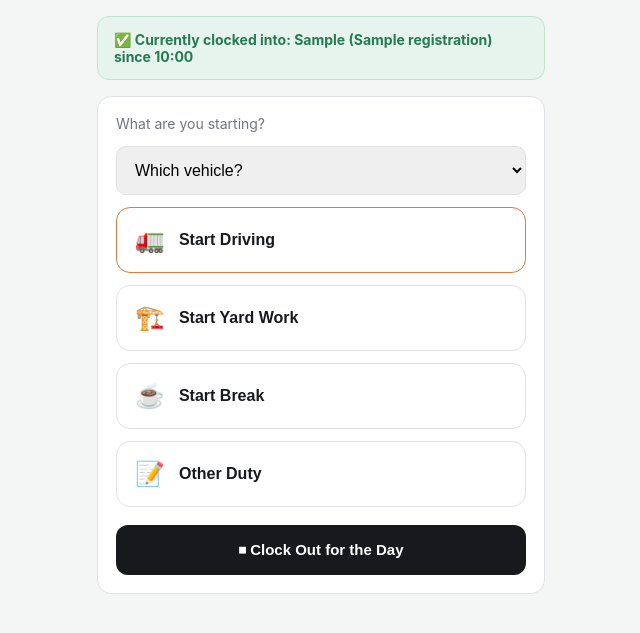
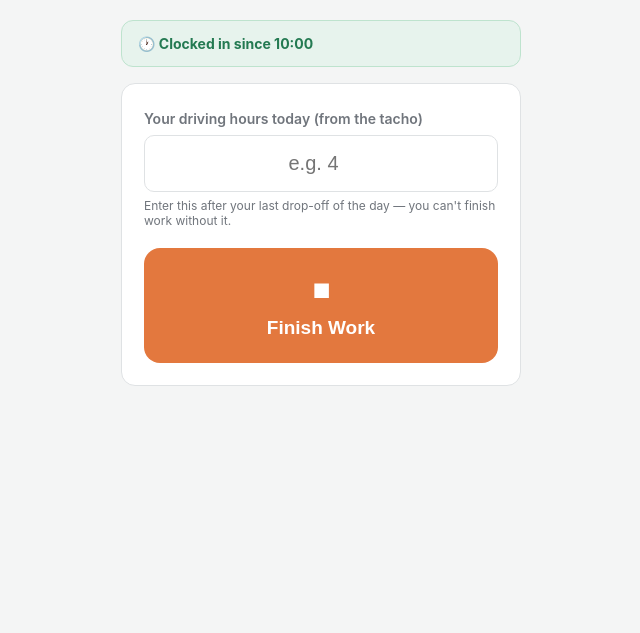
Before and after one commit to EIOPONE/tiger-one-web, a FastAPI app: template app/templates/driver_clock.html in a window 1280 px wide. Shown: the part 121-754 px from the top of the page, without its empty margins (319-959 px from the left). Run offline with FastAPI, Linux system fonts and the light colour scheme; the template is opened without the code that fills it: most values are stand-ins (such as "Sample title", 1, 10 or a date in 2020); some libraries are stand-ins or nearby versions.

Commit message:
Clocking In Update 0609

```diff
--- a/app/database.py
+++ b/app/database.py
@@ -49,6 +49,12 @@ _LIGHT_MIGRATIONS = [
     "ALTER TABLE vehicles ADD COLUMN IF NOT EXISTS last_longitude NUMERIC(9,6)",
     "ALTER TABLE vehicles ADD COLUMN IF NOT EXISTS last_position_at TIMESTAMP",
     "ALTER TABLE vehicles ADD COLUMN IF NOT EXISTS qr_token VARCHAR",
+    # Widens the allowed activity_type values to add 'On Shift' — the new,
+    # simpler QR clock-in only ever creates this one type now. Drop-then-add
+    # runs safely on every startup, not just once.
+    "ALTER TABLE time_entries DROP CONSTRAINT IF EXISTS ck_time_entry_activity_type",
+    "ALTER TABLE time_entries ADD CONSTRAINT ck_time_entry_activity_type "
+    "CHECK (activity_type IN ('On Shift','Driving','Yard Work','Break','Other'))",
 ]
 
 
--- a/app/main.py
+++ b/app/main.py
@@ -45,7 +45,6 @@ def on_startup():
     init_db()
     with get_session() as db:
         crud.ensure_admin_user(db)
-        crud.backfill_vehicle_qr_tokens(db)
     if TRACCAR_URL and TRACCAR_USERNAME and TRACCAR_PASSWORD:
         asyncio.create_task(_traccar_poll_loop())
 
@@ -703,28 +702,9 @@ def vehicles_page(request: Request, db: Session = Depends(db_dependency)):
     user = require_office_user(request, db)
     if isinstance(user, RedirectResponse):
         return user
-    vehicles = crud.list_vehicles(db)
-    current_drivers = {v.vehicle_id: crud.get_active_driver_for_vehicle(db, v.vehicle_id) for v in vehicles}
     return templates.TemplateResponse(request, "vehicles.html", {
-        "user": user, "active": "vehicles", "vehicles": vehicles, "current_drivers": current_drivers,
+        "user": user, "active": "vehicles", "vehicles": crud.list_vehicles(db),
     })
-
-
-@app.get("/vehicles/{vehicle_id}/qr.png")
-def vehicles_qr(request: Request, vehicle_id: int, db: Session = Depends(db_dependency)):
-    """The cab QR code — points at /driver/clock/vehicle/{token}."""
-    user = require_office_user(request, db)
-    if isinstance(user, RedirectResponse):
-        return user
-    vehicle = db.get(models.Vehicle, vehicle_id)
-    if not vehicle or not vehicle.qr_token:
-        raise HTTPException(status_code=404, detail="Vehicle not found")
-    import qrcode
-    clock_url = str(request.base_url).rstrip("/") + f"/driver/clock/vehicle/{vehicle.qr_token}"
-    img = qrcode.make(clock_url, box_size=10, border=2)
-    buf = io.BytesIO()
-    img.save(buf, format="PNG")
-    return Response(content=buf.getvalue(), media_type="image/png")
 
 
 @app.get("/vehicles/map", response_class=HTMLResponse)
@@ -1055,6 +1035,10 @@ def driver_dashboard(request: Request, db: Session = Depends(db_dependency)):
 
 
 # --- driver hours: clock in/out via QR scan --------------------------------------------
+# Deliberately simple, on the office's steer: one QR code, "scan on" to
+# start work and "scan off" to finish — no activity picker. Driving hours
+# come separately from the tachograph, self-reported by the driver at
+# clock-out (see finish_work) rather than tracked live through this scan.
 
 @app.get("/driver/clock/{token}", response_class=HTMLResponse)
 def driver_clock_page(token: str, request: Request, db: Session = Depends(db_dependency)):
@@ -1066,77 +1050,33 @@ def driver_clock_page(token: str, request: Request, db: Session = Depends(db_dep
     if not point:
         raise HTTPException(status_code=404, detail="This clock-in code isn't recognised — check with the office.")
     return templates.TemplateResponse(request, "driver_clock.html", {
-        "user": user, "clock_point": point, "vehicles": crud.list_vehicles(db),
+        "user": user, "clock_point": point,
         "active_entry": crud.get_active_time_entry(db, user.user_id),
     })
 
 
 @app.post("/driver/clock/{token}/start")
-def driver_clock_start(
-    token: str, request: Request, activity_type: str = Form(...), vehicle_id: str = Form(""),
-    db: Session = Depends(db_dependency),
-):
+def driver_clock_start(token: str, request: Request, db: Session = Depends(db_dependency)):
     user = get_user_or_none(request, db)
     if not user:
         return RedirectResponse("/driver/login", status_code=303)
     point = crud.get_clock_point_by_token(db, token)
     if not point:
         raise HTTPException(status_code=404, detail="Clock point not found")
-    crud.start_activity(
-        db, user.user_id, activity_type, clock_point_id=point.clock_point_id,
-        vehicle_id=int(vehicle_id) if vehicle_id else None, source="qr_scan",
-    )
+    crud.start_activity(db, user.user_id, "On Shift", clock_point_id=point.clock_point_id, source="qr_scan")
     return RedirectResponse("/driver", status_code=303)
 
 
-@app.post("/driver/clock/{token}/out")
-def driver_clock_out(token: str, request: Request, db: Session = Depends(db_dependency)):
+@app.post("/driver/clock/{token}/finish")
+def driver_clock_finish(token: str, request: Request, driving_hours: str = Form(...),
+                         db: Session = Depends(db_dependency)):
+    """The end-of-day scan off — driving_hours is required by the form
+    itself (see driver_clock.html), so there's no route to clocking out
+    without it."""
     user = get_user_or_none(request, db)
     if not user:
         return RedirectResponse("/driver/login", status_code=303)
-    crud.clock_out(db, user.user_id)
-    return RedirectResponse("/driver", status_code=303)
-
-
-# --- driver hours: cab QR scan (per-vehicle, handles driver handover) -------------------
-
-@app.get("/driver/clock/vehicle/{token}", response_class=HTMLResponse)
-def driver_vehicle_clock_page(token: str, request: Request, db: Session = Depends(db_dependency)):
-    user = get_user_or_none(request, db)
-    if not user:
-        return RedirectResponse(f"/driver/login?next=/driver/clock/vehicle/{token}", status_code=303)
-    vehicle = crud.get_vehicle_by_qr_token(db, token)
-    if not vehicle:
-        raise HTTPException(status_code=404, detail="This vehicle's QR code isn't recognised — check with the office.")
-    current_driver_entry = crud.get_active_driver_for_vehicle(db, vehicle.vehicle_id)
-    return templates.TemplateResponse(request, "driver_vehicle_clock.html", {
-        "user": user, "vehicle": vehicle, "current_driver_entry": current_driver_entry,
-        "is_already_driving_this": bool(current_driver_entry and current_driver_entry.driver_user_id == user.user_id),
-    })
-
-
-@app.post("/driver/clock/vehicle/{token}/start")
-def driver_vehicle_clock_start(token: str, request: Request, db: Session = Depends(db_dependency)):
-    user = get_user_or_none(request, db)
-    if not user:
-        return RedirectResponse("/driver/login", status_code=303)
-    vehicle = crud.get_vehicle_by_qr_token(db, token)
-    if not vehicle:
-        raise HTTPException(status_code=404, detail="Vehicle not found")
-    crud.start_driving_vehicle(db, user.user_id, vehicle.vehicle_id)
-    return RedirectResponse("/driver", status_code=303)
-
-
-@app.post("/driver/clock/vehicle/{token}/other")
-def driver_vehicle_clock_other(token: str, request: Request, activity_type: str = Form(...),
-                                db: Session = Depends(db_dependency)):
-    """From the cab-QR page's secondary options — Yard Work / Break / Other
-    instead of driving (e.g. scanned by mistake, or doing something else
-    near the vehicle)."""
-    user = get_user_or_none(request, db)
-    if not user:
-        return RedirectResponse("/driver/login", status_code=303)
-    crud.start_activity(db, user.user_id, activity_type)
+    crud.finish_work(db, user.user_id, Decimal(driving_hours))
     return RedirectResponse("/driver", status_code=303)
 
 
--- a/app/models.py
+++ b/app/models.py
@@ -416,7 +416,7 @@ class TimeEntry(Base):
 
     __table_args__ = (
         CheckConstraint(
-            "activity_type IN ('Driving','Yard Work','Break','Other')", name="ck_time_entry_activity_type"
+            "activity_type IN ('On Shift','Driving','Yard Work','Break','Other')", name="ck_time_entry_activity_type"
         ),
     )
 
--- a/app/templates/clock_points.html
+++ b/app/templates/clock_points.html
@@ -14,7 +14,7 @@
       <td>{{ d.driver.full_name }}</td>
       <td>
         {% if d.active_entry %}
-          <span class="pill pill-completed">{{ d.active_entry.activity_type }}{% if d.active_entry.vehicle %} — {{ d.active_entry.vehicle.registration }}{% endif %} since {{ d.since.strftime('%H:%M') }}</span>
+          <span class="pill pill-completed">On shift since {{ d.since.strftime('%H:%M') }}</span>
         {% else %}
           <span class="muted">Not clocked in</span>
         {% endif %}
--- a/app/templates/driver_clock.html
+++ b/app/templates/driver_clock.html
@@ -14,14 +14,16 @@
     .tabbar { position: sticky; top: 0; z-index: 20; display: flex; background: #fff; border-bottom: 1px solid var(--line); }
     .tabbar a, .tabbar button { flex: 1; display: flex; flex-direction: column; align-items: center; gap: 2px; padding: 10px 0; text-decoration: none; color: var(--muted); font-size: 11px; font-weight: 700; background: none; border: 0; margin: 0; }
     .tabbar .icon { font-size: 19px; }
-    main { max-width: 480px; margin: 0 auto; padding: 16px; }
-    .card { background: #fff; border: 1px solid var(--line); border-radius: 14px; padding: 18px; margin-bottom: 16px; }
+    main { max-width: 440px; margin: 0 auto; padding: 20px; }
+    .card { background: #fff; border: 1px solid var(--line); border-radius: 14px; padding: 22px; margin-bottom: 16px; text-align: center; }
     .status { display: flex; align-items: center; gap: 10px; background: #E7F3ED; border: 1px solid #BEE3CE; border-radius: 12px; padding: 14px 16px; margin-bottom: 16px; color: var(--green); font-weight: 700; font-size: 14px; }
-    .activity-btn { display: flex; align-items: center; gap: 14px; width: 100%; padding: 18px; border: 1px solid var(--line); border-radius: 14px; background: #fff; font-size: 16px; font-weight: 700; color: var(--ink); margin-bottom: 12px; }
-    .activity-btn .emoji { font-size: 24px; }
-    .activity-btn.driving { border-color: var(--orange); }
-    select { width: 100%; padding: 14px; border: 1px solid var(--line); border-radius: 10px; font-size: 16px; margin-bottom: 12px; }
-    .clockout-btn { width: 100%; padding: 16px; border: 0; border-radius: 12px; background: var(--ink); color: #fff; font-size: 15px; font-weight: 700; margin-top: 6px; }
+    .big-btn { width: 100%; padding: 24px; border: 0; border-radius: 16px; font-size: 19px; font-weight: 800; }
+    .start-btn { background: var(--green); color: #fff; }
+    .finish-btn { background: var(--orange); color: #fff; margin-top: 4px; }
+    .big-btn .emoji { display: block; font-size: 32px; margin-bottom: 8px; }
+    label { display: block; font-size: 14px; color: var(--muted); margin: 4px 0 8px; font-weight: 600; text-align: left; }
+    input[type=number] { width: 100%; padding: 16px; border: 1px solid var(--line); border-radius: 10px; font-size: 20px; text-align: center; margin-bottom: 16px; }
+    .hint { font-size: 12px; color: var(--muted); margin-top: -10px; margin-bottom: 16px; text-align: left; }
   </style>
   <link rel="manifest" href="/static/manifest.json">
   <meta name="theme-color" content="#17191C">
@@ -42,43 +44,23 @@
     <form method="post" action="/web-logout"><button type="submit"><span class="icon">🔒</span>Log out</button></form>
   </nav>
   <main>
-    {% if active_entry %}
-    <div class="status">✅ Currently clocked into: {{ active_entry.activity_type }}{% if active_entry.vehicle %} ({{ active_entry.vehicle.registration }}){% endif %} since {{ active_entry.started_at.strftime('%H:%M') }}</div>
+    {% if not active_entry %}
+    <div class="card">
+      <form method="post" action="/driver/clock/{{ clock_point.token }}/start">
+        <button class="big-btn start-btn" type="submit"><span class="emoji">▶️</span>Start Work</button>
+      </form>
+    </div>
+    {% else %}
+    <div class="status">🕐 Clocked in since {{ active_entry.started_at.strftime('%H:%M') }}</div>
+    <div class="card">
+      <form method="post" action="/driver/clock/{{ clock_point.token }}/finish">
+        <label for="driving_hours">Your driving hours today (from the tacho)</label>
+        <input type="number" step="0.25" min="0" id="driving_hours" name="driving_hours" required placeholder="e.g. 4">
+        <div class="hint">Enter this after your last drop-off of the day — you can't finish work without it.</div>
+        <button class="big-btn finish-btn" type="submit"><span class="emoji">⏹</span>Finish Work</button>
+      </form>
+    </div>
     {% endif %}
-
-    <div class="card">
-      <p style="margin:0 0 14px;color:var(--muted);font-size:14px;">What are you starting?</p>
-
-      <form method="post" action="/driver/clock/{{ clock_point.token }}/start">
-        <input type="hidden" name="activity_type" value="Driving">
-        <select name="vehicle_id" required>
-          <option value="" disabled selected>Which vehicle?</option>
-          {% for v in vehicles %}<option value="{{ v.vehicle_id }}">{{ v.registration }}{% if v.description %} — {{ v.description }}{% endif %}</option>{% endfor %}
-        </select>
-        <button class="activity-btn driving" type="submit"><span class="emoji">🚛</span>Start Driving</button>
-      </form>
-
-      <form method="post" action="/driver/clock/{{ clock_point.token }}/start">
-        <input type="hidden" name="activity_type" value="Yard Work">
-        <button class="activity-btn" type="submit"><span class="emoji">🏗️</span>Start Yard Work</button>
-      </form>
-
-      <form method="post" action="/driver/clock/{{ clock_point.token }}/start">
-        <input type="hidden" name="activity_type" value="Break">
-        <button class="activity-btn" type="submit"><span class="emoji">☕</span>Start Break</button>
-      </form>
-
-      <form method="post" action="/driver/clock/{{ clock_point.token }}/start">
-        <input type="hidden" name="activity_type" value="Other">
-        <button class="activity-btn" type="submit"><span class="emoji">📝</span>Other Duty</button>
-      </form>
-
-      {% if active_entry %}
-      <form method="post" action="/driver/clock/{{ clock_point.token }}/out">
-        <button class="clockout-btn" type="submit">⏹ Clock Out for the Day</button>
-      </form>
-      {% endif %}
-    </div>
   </main>
 </body>
 </html>
--- a/app/templates/driver_dashboard.html
+++ b/app/templates/driver_dashboard.html
@@ -66,7 +66,7 @@
 
     {% if active_entry %}
     <div style="display:flex;align-items:center;gap:10px;background:#FFF0E7;border:1px solid #F3C6A6;border-radius:14px;padding:12px 16px;margin-bottom:18px;color:var(--orange-dark);font-weight:700;font-size:14px;">
-      🕐 Clocked in: {{ active_entry.activity_type }}{% if active_entry.vehicle %} ({{ active_entry.vehicle.registration }}){% endif %} since {{ active_entry.started_at.strftime('%H:%M') }}
+      🕐 Clocked in since {{ active_entry.started_at.strftime('%H:%M') }}
     </div>
     {% elif first_clock_point %}
     <a href="/driver/clock/{{ first_clock_point.token }}" style="display:block;text-align:center;background:#EEF0F1;color:var(--ink);text-decoration:none;padding:12px;border-radius:12px;font-size:14px;font-weight:700;margin-bottom:18px;">
```
Also changed, not shown: app/crud.py (+21 -47 lines), app/templates/timesheets.html (+10 -15 lines), app/templates/vehicles.html (+1 -10 lines), tests/test_driver_hours.py (+54 -85 lines), README.md.
